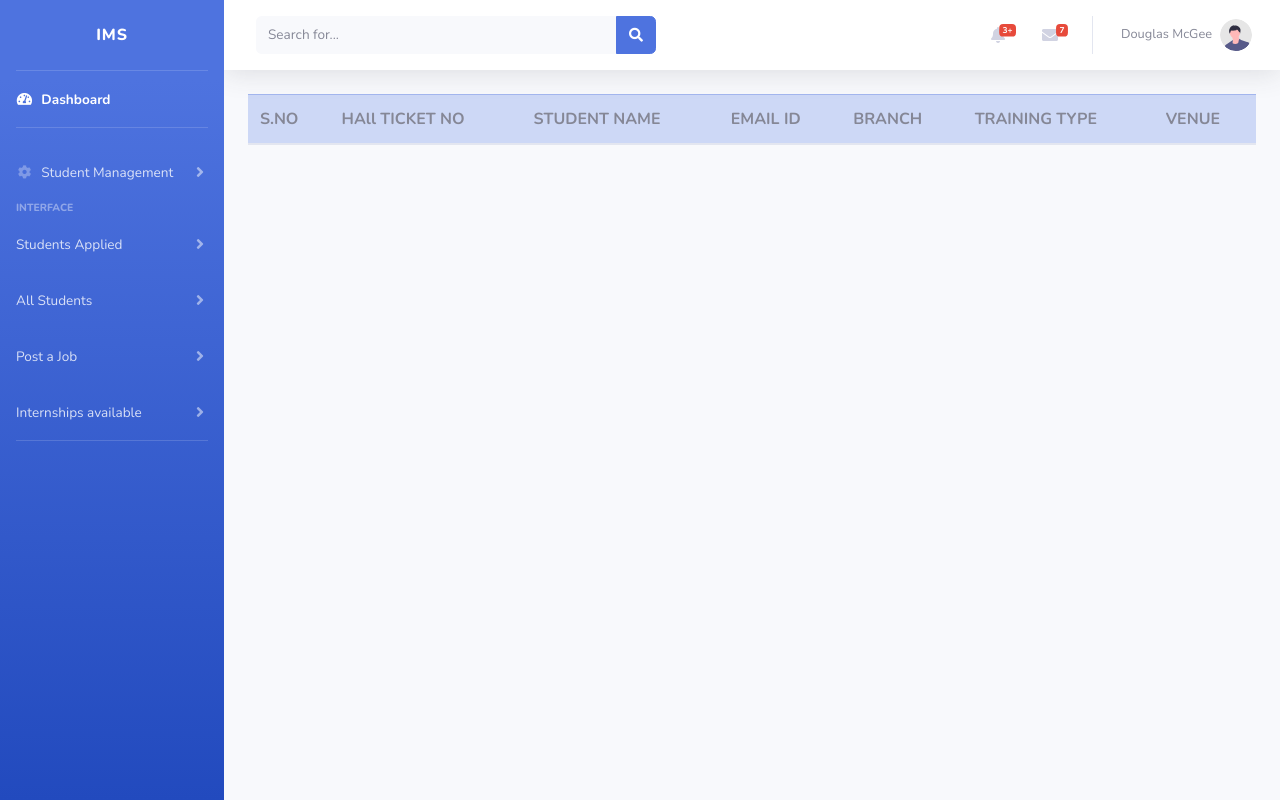
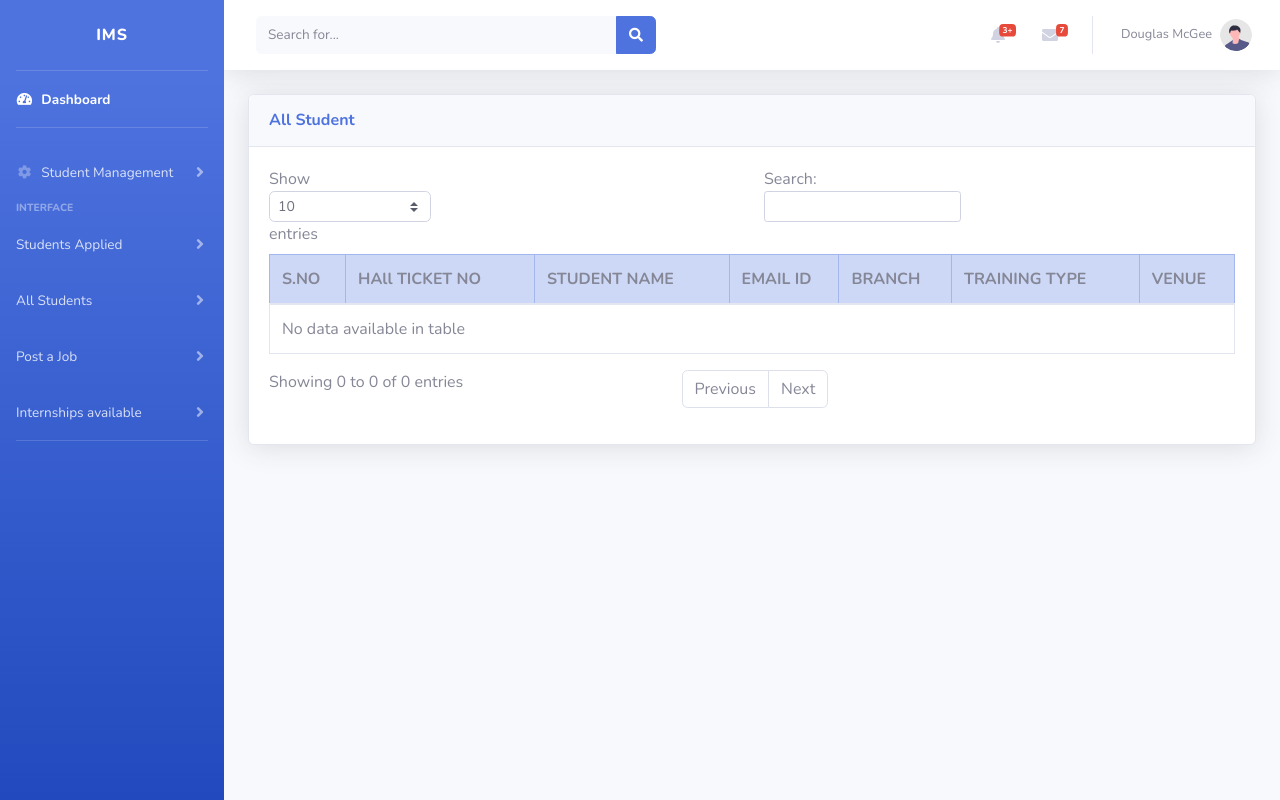
Before and after one commit to sriramreddy-7/IMS-Render-App, a Django app: page /sd2 in a window 1280 px wide. Run offline with Django 4.2, Linux system fonts and the light colour scheme; data that the repository does not hold is empty; some libraries are stand-ins or nearby versions.

Commit message:
nav dash

```diff
--- a/templates/sd2.html
+++ b/templates/sd2.html
@@ -1,21 +1,40 @@
 {% extends 'tpo_base.html' %} {% load static %} {% block body %}
-<style>
-  .container {
-    margin-top: 15px;
+<!-- End of Topbar -->
 
-  }
-</style>
-<main class="container">
-  <table class="table table-striped-columns">
+<!-- Begin Page Content -->
+<div class="container-fluid">
+  <!-- Page Heading -->
+  <!-- <h1 class="h3 mb-2 text-gray-800">Tables</h1>
+  <p class="mb-4">
+    DataTables is a third party plugin that is used to generate the demo table
+    below. For more information about DataTables, please visit the
+    <a target="_blank" href="https://datatables.net"
+      >official DataTables documentation</a
+    >.
+  </p> -->
+
+  <!-- DataTales Example -->
+  <div class="card shadow mb-4">
+    <div class="card-header py-3">
+      <h6 class="m-0 font-weight-bold text-primary">All Student</h6>
+    </div>
+    <div class="card-body">
+      <div class="table-responsive">
+        <table
+          class="table table-bordered"
+          id="dataTable"
+          width="100%"
+          cellspacing="0"
+        >
           <thead>
             <tr class="table-primary">
-        <th scope="col" >S.NO</th>
-        <th scope="col" >HAll TICKET NO</th>
-        <th scope="col" >STUDENT NAME</th>
-        <th scope="col" >EMAIL ID</th>
-        <th scope="col" >BRANCH</th>
-        <th scope="col" >TRAINING TYPE</th>
-        <th scope="col" >VENUE</th>
+              <th scope="col">S.NO</th>
+              <th scope="col">HAll TICKET NO</th>
+              <th scope="col">STUDENT NAME</th>
+              <th scope="col">EMAIL ID</th>
+              <th scope="col">BRANCH</th>
+              <th scope="col">TRAINING TYPE</th>
+              <th scope="col">VENUE</th>
             </tr>
           </thead>
           <tbody>
@@ -32,5 +51,67 @@
             {% endfor %}
           </tbody>
         </table>
-</main>
+      </div>
+    </div>
+  </div>
+</div>
+<!-- /.container-fluid -->
 {% endblock %}
+<a class="scroll-to-top rounded" href="#page-top">
+  <i class="fas fa-angle-up"></i>
+</a>
+
+<!-- Logout Modal-->
+<div
+  class="modal fade"
+  id="logoutModal"
+  tabindex="-1"
+  role="dialog"
+  aria-labelledby="exampleModalLabel"
+  aria-hidden="true"
+>
+  <div class="modal-dialog" role="document">
+    <div class="modal-content">
+      <div class="modal-header">
+        <h5 class="modal-title" id="exampleModalLabel">Ready to Leave?</h5>
+        <button
+          class="close"
+          type="button"
+          data-dismiss="modal"
+          aria-label="Close"
+        >
+          <span aria-hidden="true">×</span>
+        </button>
+      </div>
+      <div class="modal-body">
+        Select "Logout" below if you are ready to end your current session.
+      </div>
+      <div class="modal-footer">
+        <button class="btn btn-secondary" type="button" data-dismiss="modal">
+          Cancel
+        </button>
+        <a class="btn btn-primary" href="login.html">Logout</a>
+      </div>
+    </div>
+  </div>
+</div>
+
+<!-- Bootstrap core JavaScript-->
+<script src="{% static 'vendor/jquery/jquery.min.js' %}"></script>
+<script src="{% static 'vendor/bootstrap/js/bootstrap.bundle.min.js' %}"></script>
+
+<!-- Core plugin JavaScript-->
+<script src="{% static 'vendor/jquery-easing/jquery.easing.min.js' %}"></script>
+
+<!-- Custom scripts for all pages-->
+<script src="{% static 'js/sb-admin-2.min.js' %}"></script>
+
+<!-- Page level plugins -->
+<script src="{% static 'vendor/chart.js/Chart.min.js' %}"></script>
+
+<!-- Page level custom scripts -->
+<script src="{% static 'js/demo/chart-area-demo.js' %}"></script>
+<script src="{% static 'js/demo/chart-pie-demo.js' %}"></script>
+<script src="{% static 'vendor/datatables/jquery.dataTables.min.js' %}"></script>
+<script src="{% static 'vendor/datatables/dataTables.bootstrap4.min.js' %}"></script>
+<script src="{% static 'js/demo/datatables-demo.js' %}"></script>
```
Also changed, not shown: templates/all.html (+4 -4 lines), templates/student_dashboard.html (+9 -15 lines). Lines whose indentation alone changed are shown as unchanged.
